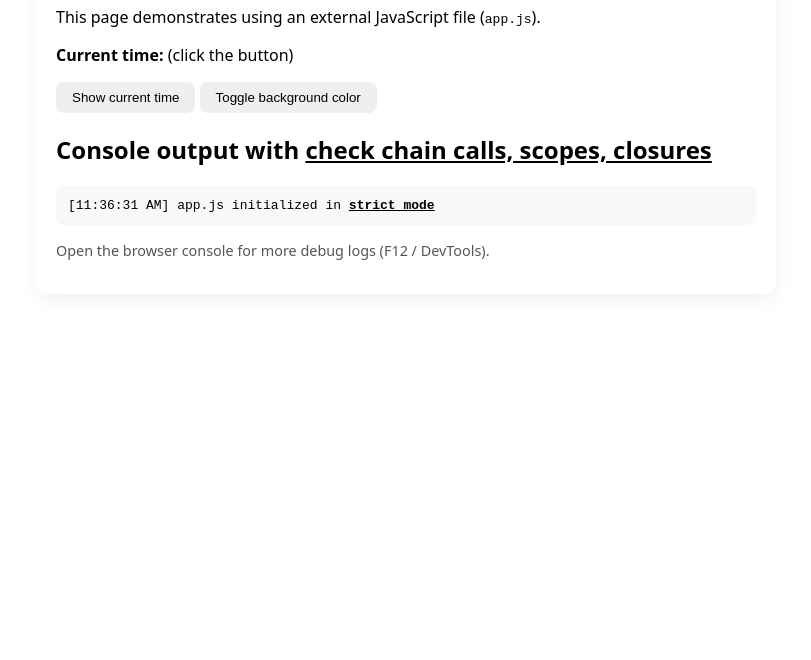
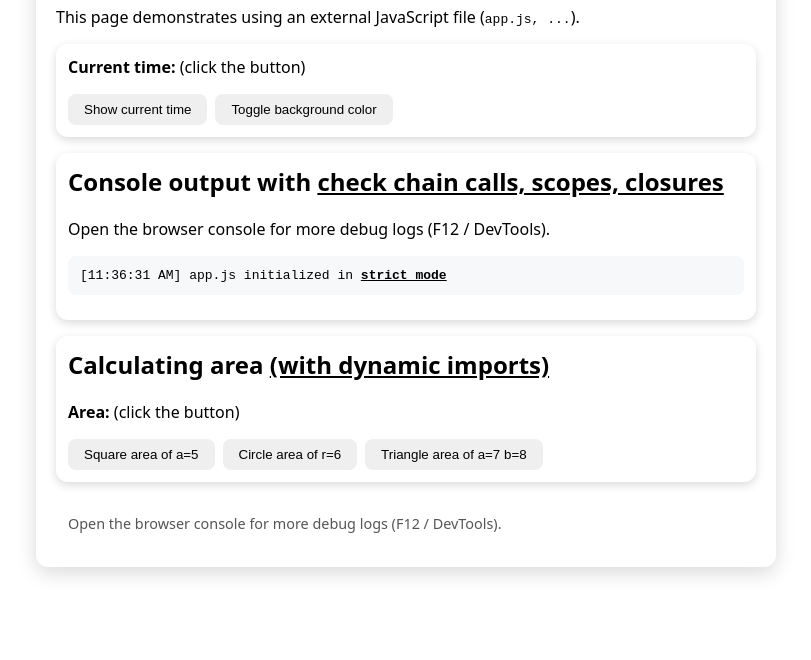
Before and after one commit to BergerMarcin/playground-html-js, a plain HTML site: page index.html in a window 1280 px wide. Shown: the part 140-800 px from the top of the page, without its empty margins (234-1045 px from the left). Drawn offline with Linux system fonts and the light colour scheme.

Commit message:
HTML & styling - improved  & prepared for dynamic import example

```diff
--- a/app-aggregated-modules-object.js
+++ b/app-aggregated-modules-object.js
@@ -1,10 +1,10 @@
 // Example of using the shapes object directly i.e. aggregated modules object
 import { shapes } from './modules/shapes-aggregated-modules-object.js';
 
-const headerConsoleStyle = 'background: #08701bff; color: #fff; padding: 2px 8px; border-radius: 4px;';
+const appConsoleStyle = 'background: #08701bff; color: #fff; padding: 2px 8px; border-radius: 4px;';
 console.log(
   '%c*************** app-aggregated-modules-object.js Aggregated modules object ***************',
-  headerConsoleStyle
+  appConsoleStyle
 );
 
 // Access everything through the shapes object / aggregated modules object
--- a/app-namespace-exports.js
+++ b/app-namespace-exports.js
@@ -3,8 +3,8 @@ import * as shapes from './modules/shapes-namspace-exports.js';
 // import single namespace of single module
 import { square } from './modules/shapes-namspace-exports.js';
 
-const headerConsoleStyle = 'background: #08701bff; color: #fff; padding: 2px 8px; border-radius: 4px;';
-console.log('%c*************** app-namespace-exports.js Namespace export(s) ***************', headerConsoleStyle);
+const appConsoleStyle = 'background: #08701bff; color: #fff; padding: 2px 8px; border-radius: 4px;';
+console.log('%c*************** app-namespace-exports.js Namespace export(s) ***************', appConsoleStyle);
 
 // Access everything through the parent/aggregated namespace (the shapes object)
 // Note: perfect typing notes in VSC of JS! 🔥🔥🔥
--- a/app.js
+++ b/app.js
@@ -40,7 +40,7 @@ function handleToggleColor() {
 // globalFunction of a small initialization function. You could also fetch data here.
 function init() {
   console.log(
-    '%c🚀🚀🚀 Start init 🚀🚀🚀',
+    '%c🚀🚀🚀 App.js start init 🚀🚀🚀',
     'background: #1dd1e9ff; color: #000; font-size: 20px; padding: 2px 8px; border-radius: 4px;'
   );
   showTimeBtn.addEventListener('click', handleShowTime);
@@ -60,6 +60,12 @@ function init() {
   console.log(msgHTML);
   console.log('this of init', this);
 }
+
+const appConsoleStyle = 'background: #08701bff; color: #fff; padding: 2px 8px; border-radius: 4px;';
+console.log(
+  '%c*************** app.js General playground & check chain calls, scopes, closures ***************',
+  appConsoleStyle
+);
 
 // Run when DOM is ready
 if (document.readyState === 'loading') {
--- a/index.html
+++ b/index.html
@@ -14,7 +14,28 @@
         margin: 0 auto;
         padding: 1.25rem;
         border-radius: 12px;
-        box-shadow: 0 6px 20px rgba(0, 0, 0, 0.06);
+        box-shadow: 0 6px 20px rgba(0, 0, 0, 0.15);
+      }
+      section {
+        margin-top: 1rem;
+        padding: 0.75rem;
+        border-radius: 12px;
+        box-shadow: 0 3px 10px rgba(0, 0, 0, 0.15);
+      }
+      footer {
+        margin-top: 2rem;
+        padding-left: 0.75rem;
+        font-size: 0.9rem;
+        color: #555;
+      }
+      pre {
+        background: #f6f8fa;
+        padding: 0.75rem;
+        border-radius: 8px;
+        overflow: auto;
+      }
+      h2, h3, p {
+        margin-top: 0rem;
       }
       button {
         padding: 0.5rem 1rem;
@@ -22,11 +43,17 @@
         border: none;
         cursor: pointer;
       }
-      pre {
-        background: #f6f8fa;
-        padding: 0.75rem;
-        border-radius: 8px;
-        overflow: auto;
+      button:hover {
+        background: #868585;
+      }
+      button:active {
+        background: #5f5f5f;
+      }
+      .btn-row {
+        display: flex;
+        gap: 0.5rem;
+        margin-top: 1rem;
+        flex-wrap: wrap;
       }
     </style>
 
@@ -36,32 +63,47 @@
     <!-- *strict mode* & *defer* loading strategy as it is *module* -->
     <script type="module" src="app.js"></script>
 
+    <!-- playground of modules aggregation i.e.: with aggregated-modules-object & namespace-exports -->
+    <script type="module" src="app-aggregated-modules-object.js"></script>
     <script type="module" src="app-namespace-exports.js"></script>
-
-    <script type="module" src="app-aggregated-modules-object.js"></script>
   </head>
   <body>
     <main class="card">
-      <h1>index.html — external <code>app.js</code> demo</h1>
+      <h1>index.html — external <code>app.js, ...</code> demo</h1>
 
-      <p>This page demonstrates using an external JavaScript file (<code>app.js</code>).</p>
+      <p>This page demonstrates using an external JavaScript file (<code>app.js, ...</code>).</p>
 
+      <section>
         <p>
           <strong>Current time:</strong>
           <span id="time">(click the button)</span>
         </p>
-
-      <p>
+        <div class="btn-row" aria-label="buttons of showing time and toggling page background color">
           <button id="showTimeBtn">Show current time</button>
           <button id="toggleColorBtn">Toggle background color</button>
-      </p>
+        </div>
+      </section>
 
       <section>
         <h2>Console output with <u>check chain calls, scopes, closures</u></h2>
+        <p>Open the browser console for more debug logs (F12 / DevTools).</p>
         <pre id="console" aria-live="polite">No actions yet.</pre>
       </section>
 
-      <footer style="margin-top: 1rem; font-size: 0.9rem; color: #555">
+      <section>
+        <h2>Calculating area <u>(with dynamic imports)</u></h2>
+        <p>
+          <strong>Area:</strong>
+          <span id="area">(click the button)</span>
+        </p>
+        <div class="btn-row" aria-label="shape area buttons">
+          <button id="btn-square" class="btn-primary">Square area of a=5</button>
+          <button id="btn-circle" class="btn-primary">Circle area of r=6</button>
+          <button id="btn-triangle" class="btn-primary">Triangle area of a=7 b=8</button>
+        </div>
+      </section>
+
+      <footer>
         <p>Open the browser console for more debug logs (F12 / DevTools).</p>
       </footer>
     </main>
```
Lines whose indentation alone changed are shown as unchanged.
